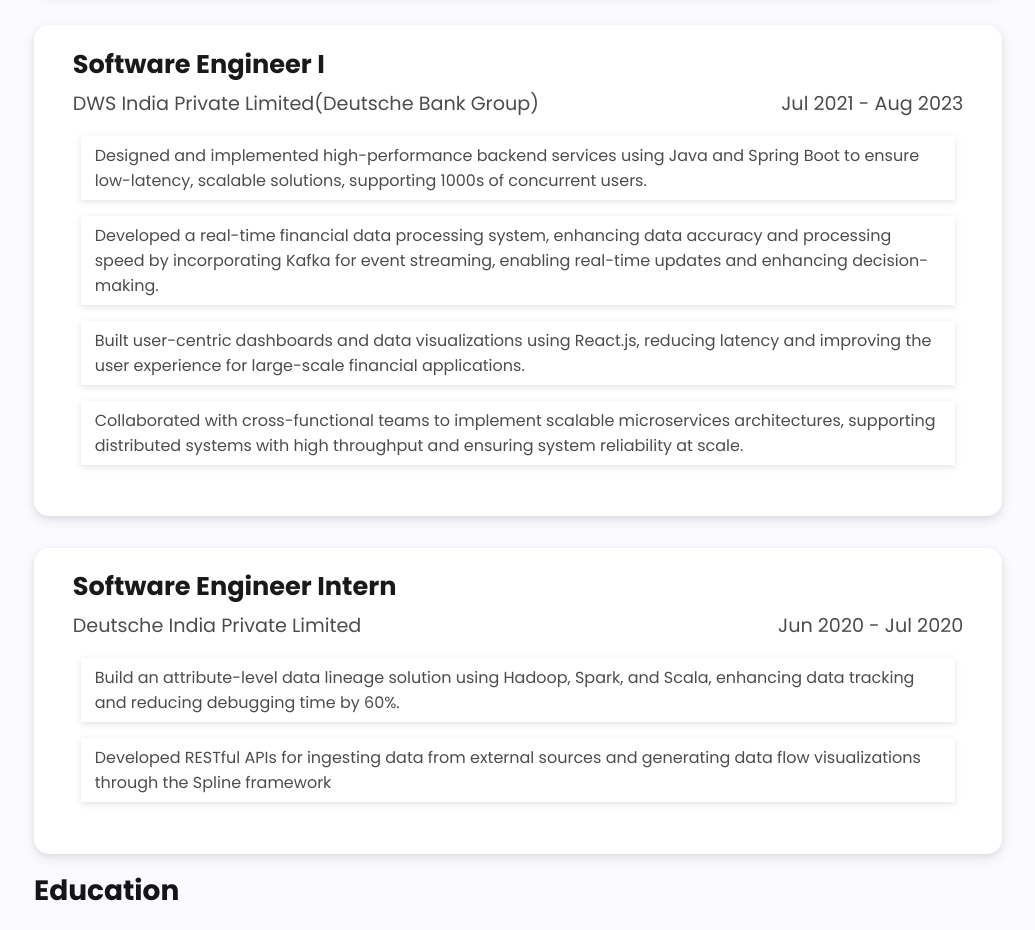
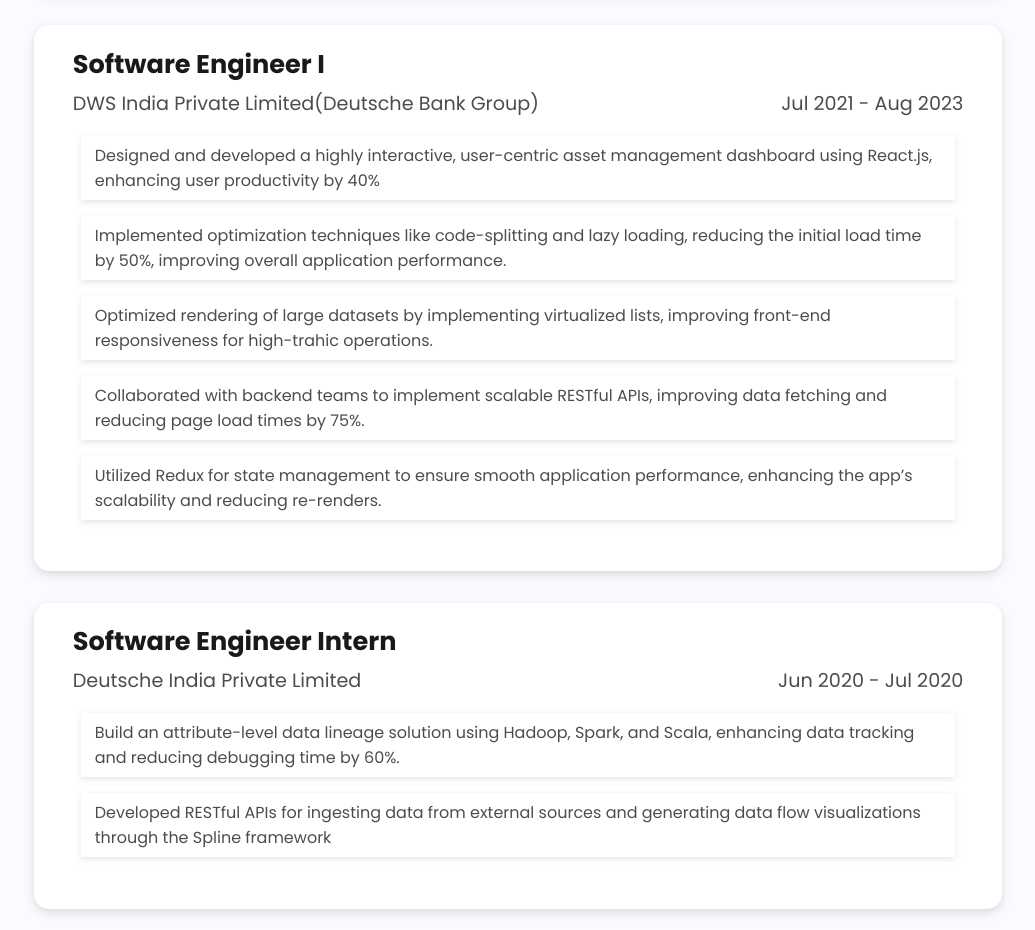
Before and after one commit to prajaktanisal99/prajaktanisal99.github.io, a React (Create React App) app: page / in a window 1280 px wide. Shown: the part 4240-5170 px from the top of the page, without its empty margins (122-1157 px from the left). Built offline with nearby package versions, Linux system fonts and the light colour scheme.

Commit message:
Update experience

```diff
--- a/src/data/ExperienceData.js
+++ b/src/data/ExperienceData.js
@@ -18,10 +18,11 @@ export const ExperienceList = [
     description:
       "A cross-platform mobile game (in closed testing) where players try to find the missing pieces of a story.",
     contributions: [
-      "Designed and implemented high-performance backend services using Java and Spring Boot to ensure low-latency, scalable solutions, supporting 1000s of concurrent users.",
-      "Developed a real-time financial data processing system, enhancing data accuracy and processing speed by incorporating Kafka for event streaming, enabling real-time updates and enhancing decision-making.",
-      "Built user-centric dashboards and data visualizations using React.js, reducing latency and improving the user experience for large-scale financial applications.",
-      "Collaborated with cross-functional teams to implement scalable microservices architectures, supporting distributed systems with high throughput and ensuring system reliability at scale.",
+ "Designed and developed a highly interactive, user-centric asset management dashboard using React.js, enhancing user productivity by 40%",
+"Implemented optimization techniques like code-splitting and lazy loading, reducing the initial load time by 50%, improving overall application performance.",
+"Optimized rendering of large datasets by implementing virtualized lists, improving front-end responsiveness for high-trahic operations.",
+"Collaborated with backend teams to implement scalable RESTful APIs, improving data fetching and reducing page load times by 75%.",
+"Utilized Redux for state management to ensure smooth application performance, enhancing the app’s scalability and reducing re-renders.",
     ],
     date: "Jul 2021 - Aug 2023",
     // document: "https://youknowtheending.net/",
```
